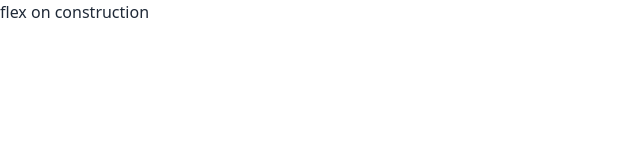
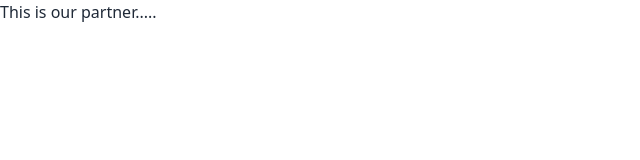
Before and after one commit to ihshadin/flex-code, a React (Vite) app: page / in a window 1280 px wide. Shown: the top 160 px of the page, without its empty margins (0-640 px from the left). Built offline with nearby package versions, Linux system fonts and the light colour scheme.

Commit message:
added router

```diff
--- /dev/null
+++ b/src/Home/Home.jsx
@@ -0,0 +1,10 @@
+import { Outlet } from "react-router-dom";
+
+const Home = () => {
+return (
+<div>
+    <Outlet/>
+</div>
+);
+};
+export default Home;
--- /dev/null
+++ b/src/Home/OurPartners/OurParthers.jsx
@@ -0,0 +1,8 @@
+const OurPartners = () => {
+return (
+<div>
+    This is our partner.....
+</div>
+);
+};
+export default OurPartners;
```
Also changed, not shown: src/Routes/Router.jsx (+9 -1 lines).
